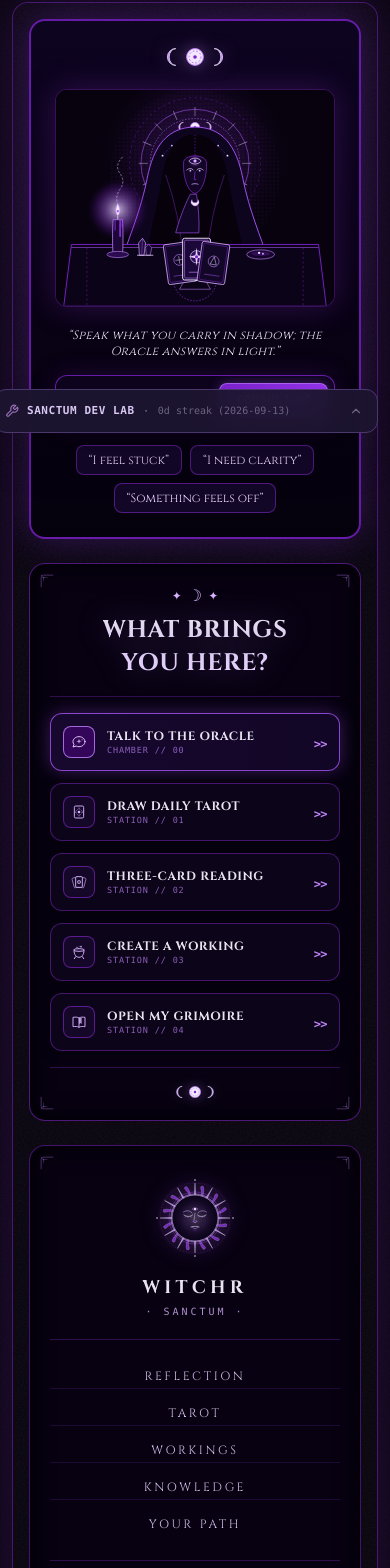
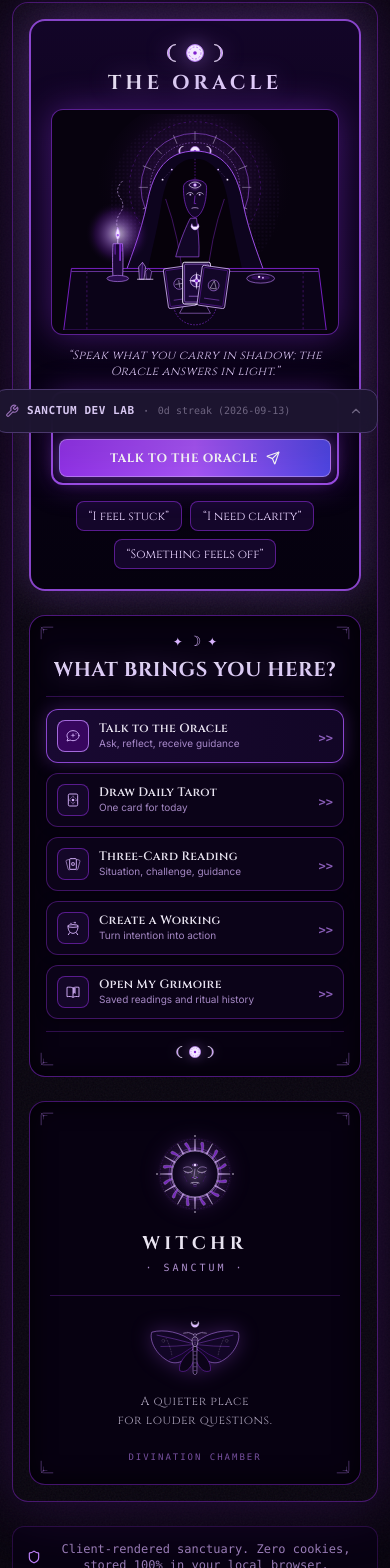
Before and after one commit to dbarbour86/witchr, a Next.js app: page /sanctum in a window 390 px wide. Shown: the part 399-1967 px from the top of the page. Built offline with nearby package versions, Linux system fonts and the light colour scheme.

Commit message:
Refine Oracle entrance clarity and harden mobile layout containment

```diff
--- a/components/sanctum/OracleEntranceClient.tsx
+++ b/components/sanctum/OracleEntranceClient.tsx
@@ -48,33 +48,33 @@ export function OracleEntranceClient() {
 
   const ticketButtons = [
     {
-      title: "TALK TO THE ORACLE",
-      code: "CHAMBER // 00",
+      title: "Talk to the Oracle",
+      helper: "Ask, reflect, receive guidance",
       href: "/sanctum/oracle",
       icon: OracleSpeechIcon,
       highlight: true,
     },
     {
-      title: "DRAW DAILY TAROT",
-      code: "STATION // 01",
+      title: "Draw Daily Tarot",
+      helper: "One card for today",
       href: "/sanctum/tarot",
       icon: DailyTarotCardIcon,
     },
     {
-      title: "THREE-CARD READING",
-      code: "STATION // 02",
+      title: "Three-Card Reading",
+      helper: "Situation, challenge, guidance",
       href: "/sanctum/tarot/three-card",
       icon: ThreeCardFanIcon,
     },
     {
-      title: "CREATE A WORKING",
-      code: "STATION // 03",
+      title: "Create a Working",
+      helper: "Turn intention into action",
       href: "/sanctum/working",
       icon: CauldronWorkingIcon,
     },
     {
-      title: "OPEN MY GRIMOIRE",
-      code: "STATION // 04",
+      title: "Open My Grimoire",
+      helper: "Saved readings and ritual history",
       href: "/sanctum/grimoire",
       icon: GrimoireBookIcon,
     },
@@ -95,8 +95,8 @@ export function OracleEntranceClient() {
         {/* Triptych Grid */}
         <div className="grid grid-cols-1 lg:grid-cols-12 gap-6 sm:gap-8 items-stretch relative z-10">
           {/* -------------------------------------------------------------------
-              PANEL 1: ATMOSPHERE & IDENTITY (Left Column)
-              Pure world-building & mood. No actions.
+              PANEL 1: ATMOSPHERE & IDENTITY (Left Column — Tertiary Mood)
+              Quiet atmospheric anchor, without redundant route listings.
               ------------------------------------------------------------------- */}
           <div className="order-3 lg:order-1 lg:col-span-3 rounded-2xl border border-purple-800/60 bg-[#080212]/95 p-5 sm:p-6 flex flex-col justify-between items-center text-center relative overflow-hidden shadow-[inset_0_0_25px_rgba(0,0,0,0.85)] group">
             {/* Ornate Corner Flourishes */}
@@ -116,7 +116,7 @@ export function OracleEntranceClient() {
             {/* Top Unit: Celestial Radiant Sun Face */}
             <div className="w-full flex flex-col items-center pt-2 pb-5 border-b border-purple-900/50">
               <div className="relative p-1">
-                <RadiantSunEngraving className="w-20 h-20 sm:w-24 sm:h-24 text-purple-300 filter drop-shadow-[0_0_12px_rgba(168,85,247,0.35)]" />
+                <RadiantSunEngraving className="w-20 h-20 sm:w-24 sm:h-24 text-purple-300 filter drop-shadow-[0_0_12px_rgba(168,85,247,0.35)] shrink-0" />
               </div>
               <div className="mt-3 space-y-0.5">
                 <h3 className="font-serif text-lg sm:text-xl font-bold tracking-[0.24em] text-bone uppercase">
@@ -128,67 +128,62 @@ export function OracleEntranceClient() {
               </div>
             </div>
 
-            {/* Center Unit: Vertical Sanctum Station Ledger */}
-            <div className="w-full py-6 space-y-3 font-serif text-xs sm:text-sm tracking-[0.22em] text-purple-200/90 uppercase">
-              <div className="py-1 border-b border-purple-900/30">REFLECTION</div>
-              <div className="py-1 border-b border-purple-900/30">TAROT</div>
-              <div className="py-1 border-b border-purple-900/30">WORKINGS</div>
-              <div className="py-1 border-b border-purple-900/30">KNOWLEDGE</div>
-              <div className="py-1">YOUR PATH</div>
-            </div>
-
             {/* Bottom Unit: Death's-Head Hawk Moth & Motto */}
-            <div className="w-full pt-5 border-t border-purple-900/50 flex flex-col items-center space-y-3">
-              <DeathsHeadMothEngraving className="w-24 h-16 text-purple-300 filter drop-shadow-[0_0_10px_rgba(168,85,247,0.3)]" />
-              <blockquote className="font-serif text-[11px] sm:text-xs text-bone-muted tracking-wider leading-relaxed max-w-[200px]">
+            <div className="w-full pt-5 flex flex-col items-center space-y-3">
+              <DeathsHeadMothEngraving className="w-24 h-16 text-purple-300 filter drop-shadow-[0_0_10px_rgba(168,85,247,0.3)] shrink-0" />
+              <blockquote className="font-serif text-xs text-bone-muted tracking-wider leading-relaxed max-w-[200px]">
                 A quieter place
                 <br />
                 for louder questions.
               </blockquote>
-              <div className="pt-1 text-[8px] font-mono tracking-[0.25em] text-purple-400/60 uppercase">
-                TOKEN // 081-IX · ISSUED BY SANCTUM
+              <div className="pt-2 text-[9px] font-mono tracking-[0.22em] text-purple-400/60 uppercase">
+                DIVINATION CHAMBER
               </div>
             </div>
           </div>
 
           {/* -------------------------------------------------------------------
               PANEL 2: CONVERSATION (Center Column — Primary Focal Point)
-              Calm, spacious, focused on the Oracle and direct dialogue.
+              Strongest visual focus: prominent artwork, short greeting,
+              obvious inquiry input and "Talk to the Oracle" action.
               ------------------------------------------------------------------- */}
-          <div className="order-1 lg:order-2 lg:col-span-5 rounded-2xl sm:rounded-3xl border-2 border-purple-700/80 bg-gradient-to-b from-[#0d0420] via-[#090216] to-[#05010c] p-6 sm:p-8 flex flex-col justify-between relative overflow-hidden shadow-[0_0_40px_rgba(147,51,234,0.3)] group">
-            {/* Top Ornamental Diadem */}
-            <div className="w-full flex justify-center pb-2">
-              <TripleMoonDiadem className="w-20 h-6 text-purple-300 filter drop-shadow-[0_0_8px_rgba(192,132,252,0.5)]" />
+          <div className="order-1 lg:order-2 lg:col-span-5 rounded-2xl sm:rounded-3xl border-2 border-purple-500/80 bg-gradient-to-b from-[#130528] via-[#090216] to-[#05010e] p-5 sm:p-7 flex flex-col justify-between relative overflow-hidden shadow-[0_0_50px_rgba(168,85,247,0.35)] group">
+            {/* Top Ornamental Diadem & Greeting */}
+            <div className="w-full flex flex-col items-center text-center space-y-1 pb-1">
+              <TripleMoonDiadem className="w-20 h-6 text-purple-300 filter drop-shadow-[0_0_10px_rgba(192,132,252,0.6)] shrink-0" />
+              <h1 className="font-serif text-xl sm:text-2xl font-bold tracking-[0.2em] text-transparent bg-clip-text bg-gradient-to-r from-bone via-lavender-light to-purple-200 uppercase drop-shadow-[0_0_12px_rgba(192,132,252,0.4)]">
+                The Oracle
+              </h1>
             </div>
 
-            {/* Central Altar Scene Artwork with Generous Breathing Room */}
-            <div className="relative my-3 rounded-xl overflow-hidden border border-purple-900/60 bg-[#07020e] shadow-[0_0_30px_rgba(88,28,135,0.45)]">
-              <OracleAltarScene className="w-full h-auto max-h-[250px] sm:max-h-[275px] object-cover" />
+            {/* Prominent Oracle Altar Scene Artwork */}
+            <div className="relative my-2 sm:my-3 rounded-xl overflow-hidden border border-purple-600/60 bg-[#07020e] shadow-[0_0_35px_rgba(147,51,234,0.4)] flex items-center justify-center p-1">
+              <OracleAltarScene className="w-full max-w-[320px] aspect-[360/280] h-auto max-h-[220px] sm:max-h-[280px] object-contain mx-auto" />
             </div>
 
             {/* Single Atmospheric Sentence */}
-            <div className="text-center py-2">
-              <p className="text-xs sm:text-sm text-bone font-serif italic tracking-wide">
+            <div className="text-center py-1 sm:py-2">
+              <p className="text-xs sm:text-sm text-purple-200/90 font-serif italic tracking-wide">
                 &ldquo;Speak what you carry in shadow; the Oracle answers in light.&rdquo;
               </p>
             </div>
 
             {/* Conversational Inquest Form */}
-            <form onSubmit={handleSubmitInquiry} className="mt-2 space-y-4">
-              <div className="relative flex items-center rounded-xl border border-purple-700/80 bg-[#0e041e] focus-within:border-purple-400 focus-within:ring-1 focus-within:ring-purple-400 transition-all p-1.5 shadow-[0_0_25px_rgba(88,28,135,0.3)]">
+            <form onSubmit={handleSubmitInquiry} className="mt-2 space-y-3">
+              <div className="relative flex flex-col sm:flex-row items-stretch sm:items-center gap-2 p-1.5 rounded-xl border-2 border-purple-500/90 bg-[#120426] focus-within:border-purple-300 focus-within:ring-2 focus-within:ring-purple-400/30 transition-all shadow-[0_0_30px_rgba(147,51,234,0.35)]">
                 <input
                   type="text"
                   value={inquiryText}
                   onChange={(e) => setInquiryText(e.target.value)}
                   placeholder="Speak your question, friction, or intention..."
-                  className="w-full bg-transparent px-3 py-2.5 text-xs sm:text-sm text-bone placeholder-purple-300/40 outline-none font-serif"
+                  aria-label="Inquiry for the Oracle"
+                  className="w-full bg-transparent px-3 py-2 text-xs sm:text-sm text-bone placeholder-purple-300/40 outline-none font-serif min-w-0"
                 />
                 <button
                   type="submit"
-                  className="shrink-0 inline-flex items-center gap-1.5 px-4 py-2 rounded-lg bg-gradient-to-r from-purple-700 to-purple-600 hover:from-purple-600 hover:to-purple-500 border border-purple-400/60 text-white text-xs font-mono uppercase tracking-wider font-semibold transition-all shadow-[0_0_12px_rgba(168,85,247,0.35)]"
+                  className="shrink-0 inline-flex items-center justify-center gap-2 px-4 sm:px-5 py-2.5 rounded-lg bg-gradient-to-r from-purple-600 via-purple-500 to-indigo-600 hover:from-purple-500 hover:to-indigo-500 border border-purple-300/50 text-white text-xs sm:text-sm font-serif font-bold tracking-wider uppercase transition-all shadow-[0_0_16px_rgba(168,85,247,0.5)] active:scale-[0.98]"
                 >
-                  <span className="hidden sm:inline">Talk to Oracle</span>
-                  <span className="sm:hidden">Consult</span>
+                  <span>Talk to the Oracle</span>
                   <Send className="w-3.5 h-3.5" />
                 </button>
               </div>
@@ -200,7 +195,7 @@ export function OracleEntranceClient() {
                     key={chip}
                     type="button"
                     onClick={() => handleChipClick(chip)}
-                    className="px-3 py-1.5 rounded-lg bg-[#130728] hover:bg-purple-950/90 border border-purple-800/70 hover:border-purple-400 text-purple-200 text-xs font-serif transition-colors"
+                    className="px-3 py-1.5 rounded-lg bg-[#14062a] hover:bg-purple-950/90 border border-purple-800/80 hover:border-purple-400 text-purple-200 hover:text-white text-xs font-serif transition-colors shadow-sm"
                   >
                     &ldquo;{chip}&rdquo;
                   </button>
@@ -210,10 +205,10 @@ export function OracleEntranceClient() {
           </div>
 
           {/* -------------------------------------------------------------------
-              PANEL 3: STRUCTURED CHOICES (Right Column)
-              5 primary collectible ticket choices.
+              PANEL 3: STRUCTURED CHOICES (Right Column — Secondary Pathways)
+              5 clear divination ticket choices with concise helper text.
               ------------------------------------------------------------------- */}
-          <div className="order-2 lg:order-3 lg:col-span-4 rounded-2xl border border-purple-800/70 bg-[#080212]/95 p-5 sm:p-6 flex flex-col justify-between relative overflow-hidden shadow-[inset_0_0_25px_rgba(0,0,0,0.85)] group">
+          <div className="order-2 lg:order-3 lg:col-span-4 rounded-2xl border border-purple-800/70 bg-[#080212]/95 p-4 sm:p-5 lg:p-6 flex flex-col justify-between relative overflow-hidden shadow-[inset_0_0_25px_rgba(0,0,0,0.85)] group">
             {/* Ornate Corner Flourishes */}
             <div className="absolute top-2.5 left-2.5 opacity-50 group-hover:opacity-90 transition-opacity pointer-events-none">
               <TarotCornerFlourish className="w-3.5 h-3.5 text-purple-400" />
@@ -229,57 +224,55 @@ export function OracleEntranceClient() {
             </div>
 
             {/* Top Unit: Crescent Moon & Headline */}
-            <div className="w-full flex flex-col items-center pb-4 border-b border-purple-900/50 text-center space-y-1.5">
+            <div className="w-full flex flex-col items-center pb-3 border-b border-purple-900/50 text-center space-y-1">
               <div className="flex items-center gap-1.5 text-purple-300">
                 <span className="text-xs">✦</span>
-                <span className="font-serif text-base">☽</span>
+                <span className="font-serif text-sm">☽</span>
                 <span className="text-xs">✦</span>
               </div>
-              <h2 className="font-serif text-2xl sm:text-3xl font-bold tracking-wide text-transparent bg-clip-text bg-gradient-to-b from-bone via-lavender-light to-purple-200 uppercase leading-snug drop-shadow-[0_0_15px_rgba(192,132,252,0.3)]">
-                What Brings
-                <br />
-                You Here?
+              <h2 className="font-serif text-xl sm:text-2xl font-bold tracking-wide text-transparent bg-clip-text bg-gradient-to-b from-bone via-lavender-light to-purple-200 uppercase leading-snug drop-shadow-[0_0_12px_rgba(192,132,252,0.3)]">
+                What Brings You Here?
               </h2>
             </div>
 
             {/* Center Unit: 5 Collectible Fortune-Ticket Admission Buttons */}
-            <div className="w-full py-4 space-y-3" role="navigation" aria-label="Sanctum Primary Pathways">
+            <div className="w-full py-3 space-y-2.5" role="navigation" aria-label="Sanctum Primary Pathways">
               {ticketButtons.map((btn) => {
                 const Icon = btn.icon;
                 return (
                   <Link
                     key={btn.title}
                     href={btn.href}
-                    className={`group/btn relative w-full flex items-center justify-between p-3 sm:p-3.5 rounded-xl border transition-all duration-300 ${
+                    className={`group/btn relative w-full flex items-center justify-between p-2.5 sm:p-3 rounded-xl border transition-all duration-300 ${
                       btn.highlight
-                        ? "bg-gradient-to-r from-[#17082e] to-[#120626] border-purple-500/80 hover:border-purple-300 shadow-[0_0_18px_rgba(168,85,247,0.3)] hover:shadow-[0_0_26px_rgba(192,132,252,0.45)]"
-                        : "bg-[#0c0418] border-purple-800/60 hover:border-purple-500/80 hover:bg-[#140726] shadow-[0_0_12px_rgba(0,0,0,0.6)] hover:shadow-[0_0_20px_rgba(168,85,247,0.25)]"
+                        ? "bg-gradient-to-r from-[#190932] to-[#120626] border-purple-500/80 hover:border-purple-300 shadow-[0_0_18px_rgba(168,85,247,0.25)] hover:shadow-[0_0_24px_rgba(192,132,252,0.4)]"
+                        : "bg-[#0b0318] border-purple-900/70 hover:border-purple-600/80 hover:bg-[#130626] shadow-[0_0_10px_rgba(0,0,0,0.6)] hover:shadow-[0_0_16px_rgba(168,85,247,0.2)]"
                     }`}
                   >
-                    {/* Left Icon Badge + Title */}
-                    <div className="flex items-center gap-3 min-w-0">
+                    {/* Left Icon Badge + Title + Helper Text */}
+                    <div className="flex items-center gap-2.5 sm:gap-3 min-w-0">
                       <div
                         className={`shrink-0 w-8 h-8 rounded-lg flex items-center justify-center border transition-colors ${
                           btn.highlight
-                            ? "bg-purple-950/80 border-purple-400/80 text-purple-200 group-hover/btn:border-purple-300"
+                            ? "bg-purple-950/90 border-purple-400/80 text-purple-200 group-hover/btn:border-purple-300"
                             : "bg-[#140728] border-purple-800/80 text-purple-300 group-hover/btn:border-purple-500 group-hover/btn:text-purple-100"
                         }`}
                       >
-                        <Icon className="w-4 h-4" />
+                        <Icon className="w-4 h-4 text-purple-300 group-hover/btn:text-purple-100 shrink-0" />
                       </div>
                       <div className="flex flex-col min-w-0">
-                        <span className="font-serif text-xs sm:text-sm font-bold text-bone group-hover/btn:text-purple-100 transition-colors uppercase tracking-wider truncate">
+                        <span className="font-serif text-xs sm:text-sm font-semibold text-bone group-hover/btn:text-purple-100 transition-colors tracking-wide truncate">
                           {btn.title}
                         </span>
-                        <span className="text-[8.5px] font-mono tracking-widest text-purple-400/70 uppercase">
-                          {btn.code}
+                        <span className="text-[10px] sm:text-[11px] text-purple-300/75 truncate">
+                          {btn.helper}
                         </span>
                       </div>
                     </div>
 
                     {/* Right Chevron Marker */}
-                    <div className="shrink-0 pl-2 text-purple-400 group-hover/btn:text-purple-200 group-hover/btn:translate-x-1 transition-all">
-                      <span className="font-mono text-xs font-bold tracking-tighter">
+                    <div className="shrink-0 pl-2 text-purple-400/70 group-hover/btn:text-purple-200 group-hover/btn:translate-x-0.5 transition-all">
+                      <span className="font-mono text-xs font-bold">
                         &gt;&gt;
                       </span>
                     </div>
@@ -289,8 +282,8 @@ export function OracleEntranceClient() {
             </div>
 
             {/* Bottom Unit: Triple Moon Glyph */}
-            <div className="w-full pt-4 border-t border-purple-900/50 flex justify-center">
-              <TripleMoonDiadem className="w-14 h-4 text-purple-400/80 filter drop-shadow-[0_0_6px_rgba(192,132,252,0.4)]" />
+            <div className="w-full pt-3 border-t border-purple-900/50 flex justify-center">
+              <TripleMoonDiadem className="w-14 h-4 text-purple-400/80 filter drop-shadow-[0_0_6px_rgba(192,132,252,0.4)] shrink-0" />
             </div>
           </div>
         </div>
@@ -299,14 +292,14 @@ export function OracleEntranceClient() {
       {/* =========================================================================
           TERTIARY ACCESS: SINGLE CLEAN SANCTUM HUB LINK & PRIVACY STRIP
           ========================================================================= */}
-      <footer className="p-4 sm:p-5 rounded-xl bg-[#080212] border border-purple-900/40 flex flex-col sm:flex-row items-center justify-between gap-4 text-xs font-mono text-purple-300/70">
-        <div className="flex items-center gap-2.5 text-center sm:text-left">
-          <Shield className="w-4 h-4 text-purple-400 shrink-0" />
+      <footer className="p-3.5 sm:p-4 rounded-xl bg-[#080212] border border-purple-900/40 flex flex-col sm:flex-row items-center justify-between gap-3 text-xs font-mono text-purple-300/70">
+        <div className="flex items-center gap-2 text-center sm:text-left">
+          <Shield className="w-3.5 h-3.5 text-purple-400 shrink-0" />
           <span>Client-rendered sanctuary. Zero cookies, stored 100% in your local browser.</span>
         </div>
         <Link
           href="/sanctum/hub"
-          className="inline-flex items-center gap-2 text-purple-300 hover:text-white uppercase tracking-[0.2em] text-[11px] font-semibold transition-colors group"
+          className="inline-flex items-center gap-1.5 text-purple-300 hover:text-white uppercase tracking-[0.18em] text-[11px] font-semibold transition-colors group shrink-0"
         >
           <Layers className="w-3.5 h-3.5 text-purple-400 group-hover:rotate-12 transition-transform" />
           <span>ENTER FULL SANCTUM HUB →</span>
```
